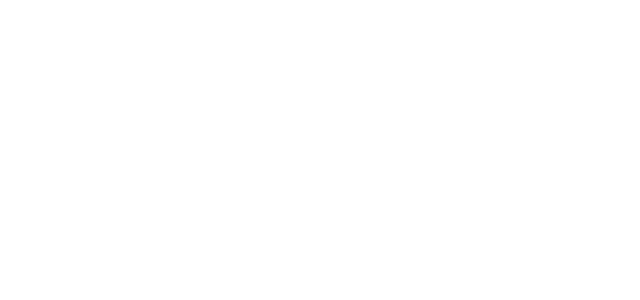
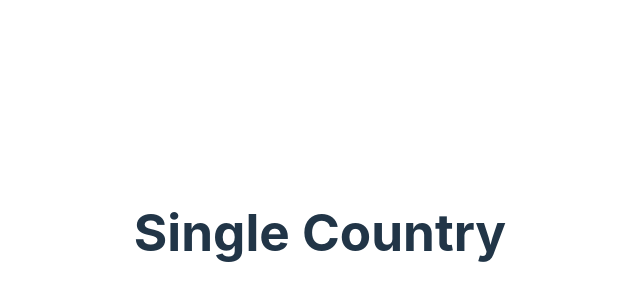
Before and after one commit to rivasbolinga/globe-connect, a React (Vite) app: page /country/1 in a window 1280 px wide. Before the commit this address had no page. Shown: the part 168-468 px from the top of the page, without its empty margins (320-960 px from the left). Built offline with nearby package versions, Linux system fonts and the light colour scheme.

Commit message:
add single country page!

```diff
--- a/src/App.jsx
+++ b/src/App.jsx
@@ -1,6 +1,6 @@
 import { useState } from 'react'
 import { BrowserRouter, Route, Routes } from 'react-router-dom';
-
+import SingleCountry from './pages/SingleCountryPage'
 import Countries from './components/Countries';
 import './App.css'
 
@@ -9,9 +9,8 @@
     <div className="App">
       <BrowserRouter>
         <Routes>
-
-            <Route path="/" element={<Countries />} />
-
+          <Route path="/" element={<Countries />} />
+          <Route path="country/:id" element={<SingleCountry />} />
         </Routes>
       </BrowserRouter>
     </div>
--- a/src/components/Countries.jsx
+++ b/src/components/Countries.jsx
@@ -1,11 +1,14 @@
 import React, { useEffect } from 'react';
 import { useSelector, useDispatch } from 'react-redux';
-import styled from 'styled-components'
+import styled from 'styled-components';
+import { Link } from 'react-router-dom';
+import { useParams, useNavigate } from 'react-router-dom';
 import { fetchCountries, selectCountries } from '../redux/countriesSlice';
 
-const Paintings = () => {
+const Countries = () => {
   const dispatch = useDispatch();
   const countries = useSelector(selectCountries);
+   const { id } = useParams();
 
   useEffect(()=> {
     if(!countries.length) {
@@ -18,6 +21,7 @@
     {countries.map((country)=> {
     return (
       <div className="country-card" key={country.cca3}>
+        <Link to={`/country/${country.cca3}`} className="link">
           <img
             src={country.flags.png}
             alt={country.flag.alt}
@@ -33,6 +37,7 @@
           <p>
             <span>Region:</span> {country.region}
           </p>
+        </Link>
       </div>
     )
   })}
@@ -53,4 +58,4 @@
 
 `
 
-export default Paintings;
+export default Countries;
--- /dev/null
+++ b/src/pages/SingleCountryPage.jsx
@@ -0,0 +1,5 @@
+const SingleCountry = () => {
+return (<h1>Single Country</h1> )
+}
+
+export default SingleCountry
```
Lines whose indentation alone changed are shown as unchanged.
